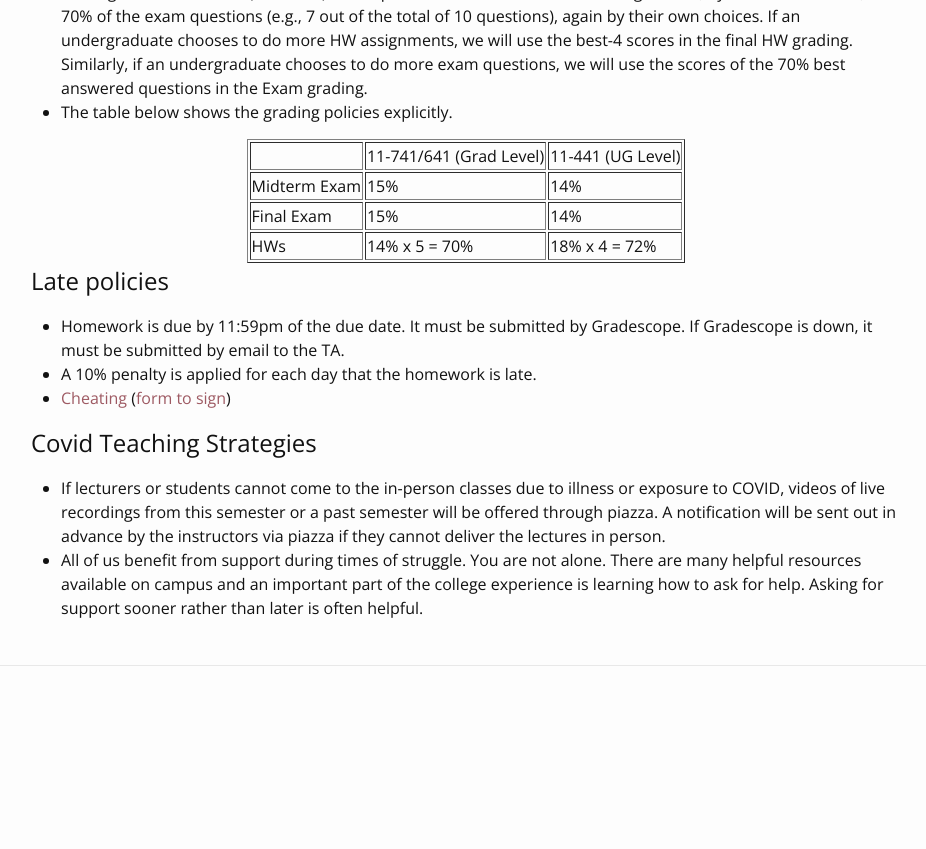
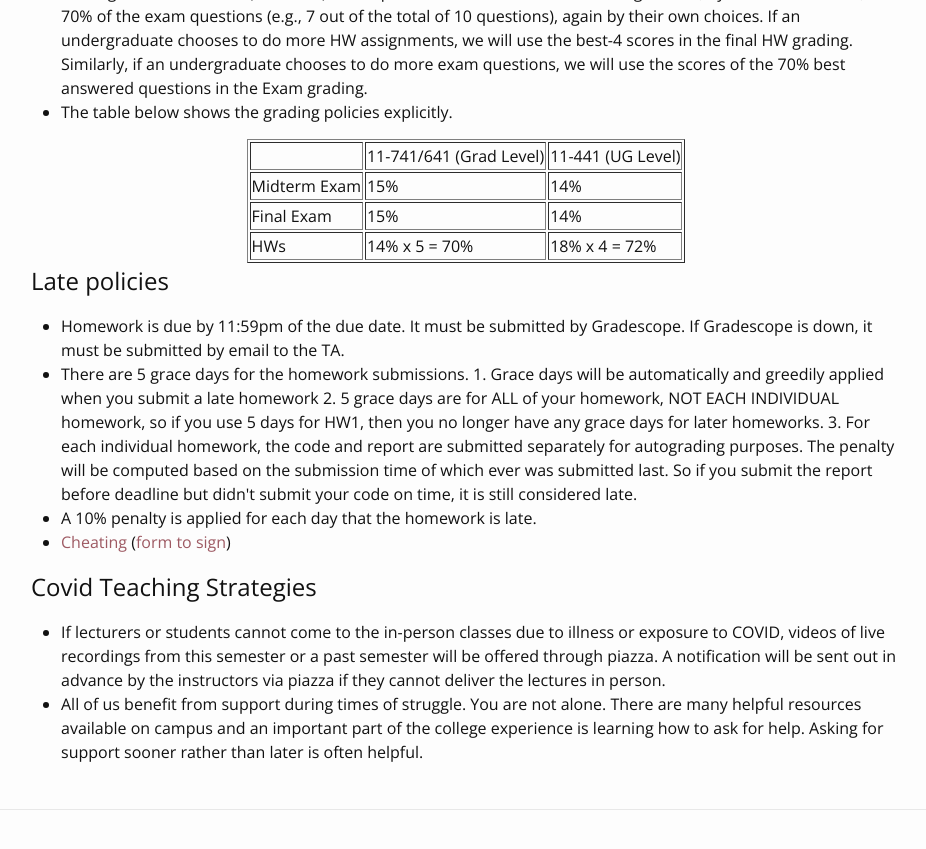
Before and after one commit to cmu-ml4graph/s2024, a Jekyll site: the page built from index.md, in a window 1280 px wide and 900 px high, scrolled down 5811 px. Shown: the top 849 px of the window, without its empty margins (174-1100 px from the left). Built offline with Jekyll 4.4.1, drawn with Linux system fonts in a browser that asks for light colours; nearby versions of some CDN libraries; before the commit the page ends 6567 px from its top, so only the background shows below that.

Commit message:
Update course_info.yml

```diff
--- a/_data/course_info.yml
+++ b/_data/course_info.yml
@@ -50,6 +50,7 @@ grading:
 # Policies
 policies:
   - Homework is due by 11:59pm of the due date. It must be submitted by Gradescope. If Gradescope is down, it must be submitted by email to the TA.
+  - There are 5 grace days for the homework submissions. 1. Grace days will be automatically and greedily applied when you submit a late homework 2. 5 grace days are for ALL of your homework, NOT EACH INDIVIDUAL homework, so if you use 5 days for HW1, then you no longer have any grace days for later homeworks. 3. For each individual homework, the code and report are submitted separately for autograding purposes. The penalty will be computed based on the submission time of which ever was submitted last. So if you submit the report before deadline but didn't submit your code on time, it is still considered late.
   - A 10% penalty is applied for each day that the homework is late.
   - <a href="http://la.lti.cs.cmu.edu/classes/11-741/s24/Policy/cheating.html">Cheating</a> (<a href="http://la.lti.cs.cmu.edu/classes/11-741/s24/Policy/cheating_policy_form.pdf">form to sign</a>)
 
```
